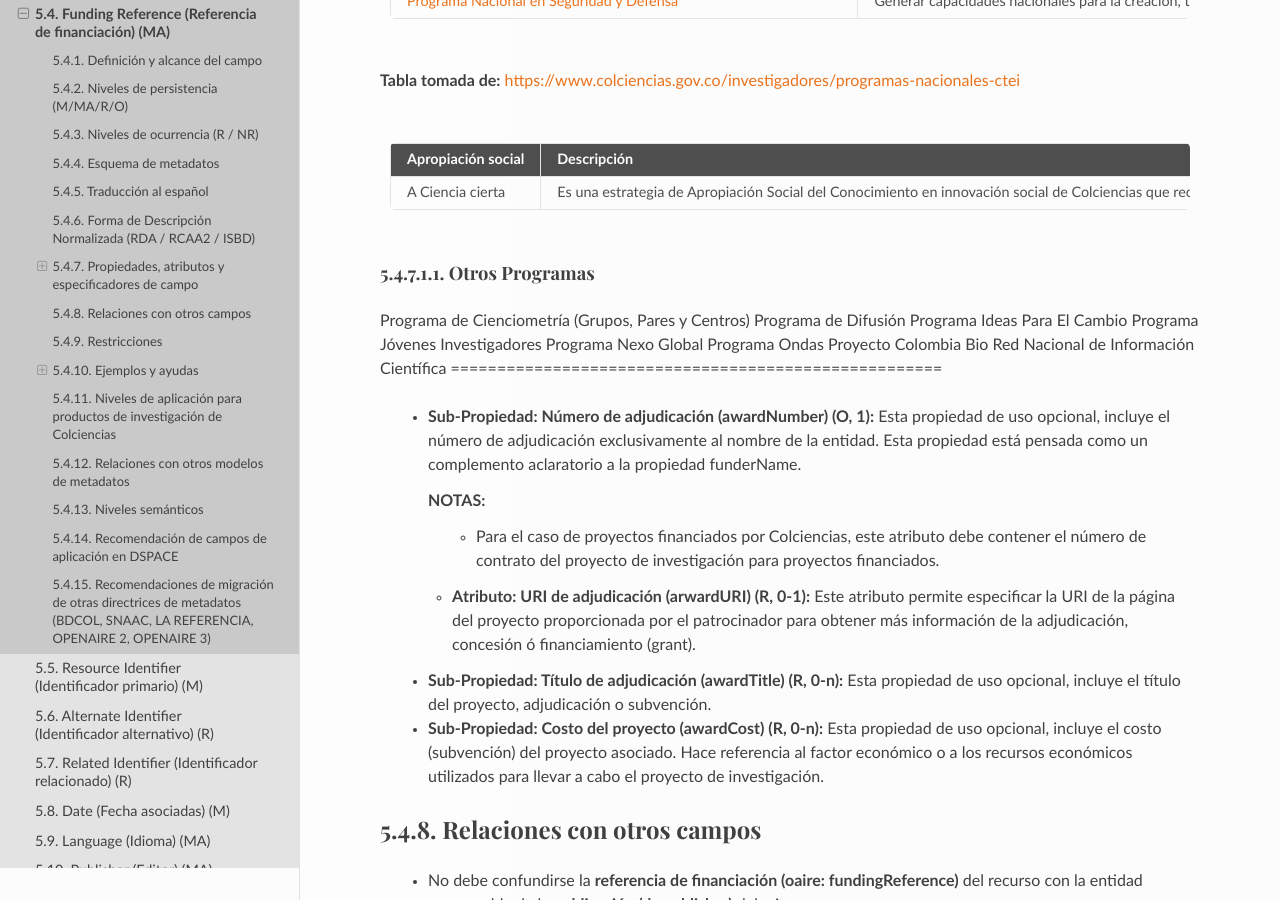
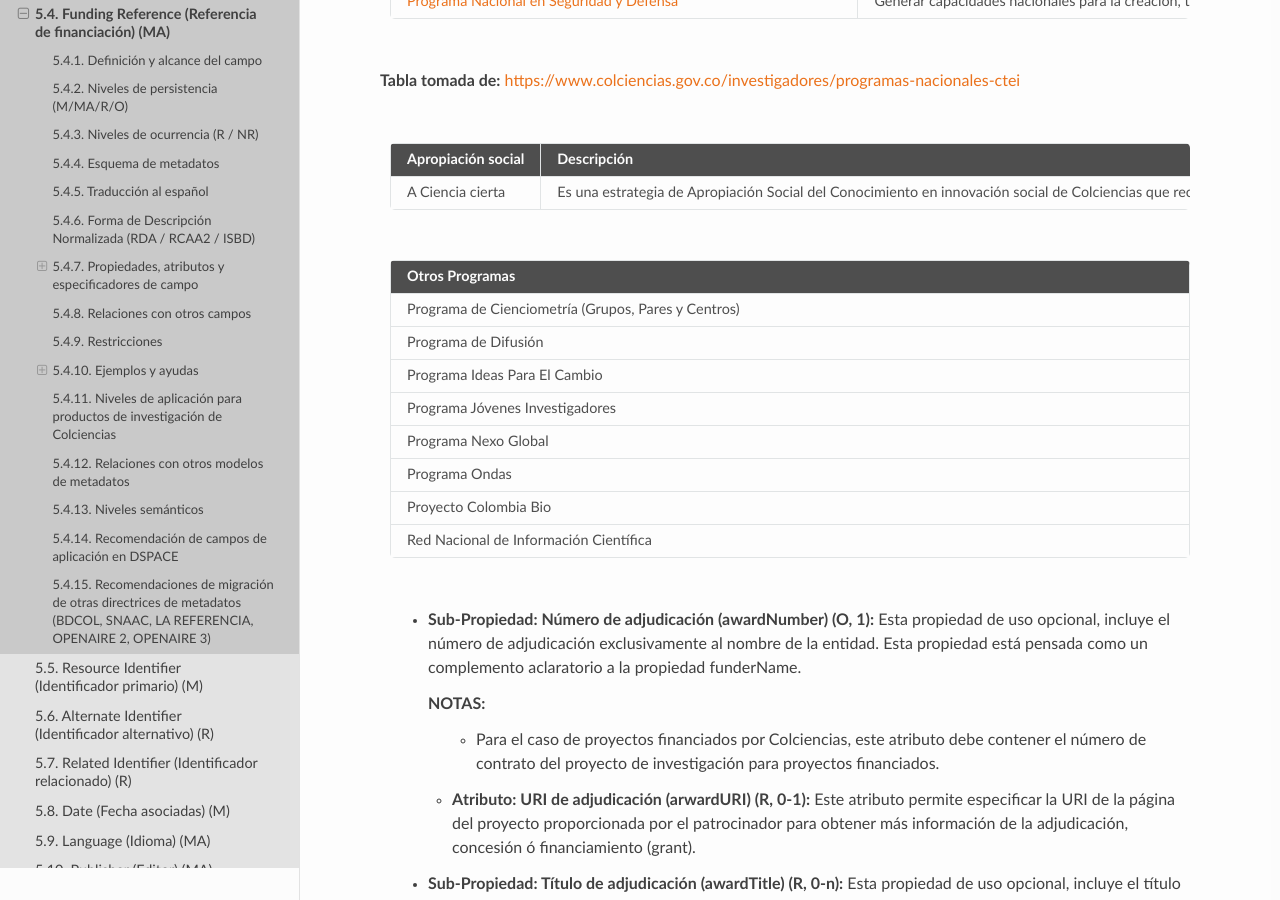
Before and after one commit to rcic/openaire4, a Sphinx documentation site: the page built from docs/field_projectid.rst, in a window 1280 px wide and 900 px high, scrolled down 2456 px. Built offline with Sphinx 7.4.7 and the Read the Docs theme 2.0.0, drawn with Linux system fonts in a browser that asks for light colours; some web fonts are replaced; a script that is not in the unit is left out.

Commit message:
correcion tabla

```diff
--- a/docs/field_projectid.rst
+++ b/docs/field_projectid.rst
@@ -106,18 +106,27 @@ Entidad que agrupa todas las entidades que financian proyectos de investigación
 
 ..
 
-=====================================================
-Otros Programas
-=====================================================
-Programa de Cienciometría (Grupos, Pares y Centros)
-Programa de Difusión
-Programa Ideas Para El Cambio
-Programa Jóvenes Investigadores
-Programa Nexo Global
-Programa Ondas
-Proyecto Colombia Bio
-Red Nacional de Información Científica
-=====================================================
+
++-----------------------------------------------------+
+| Otros Programas                                     |
++=====================================================+
+| Programa de Cienciometría (Grupos, Pares y Centros) |
++-----------------------------------------------------+
+| Programa de Difusión                                |
++-----------------------------------------------------+
+| Programa Ideas Para El Cambio                       |
++-----------------------------------------------------+
+| Programa Jóvenes Investigadores                     |
++-----------------------------------------------------+
+| Programa Nexo Global                                |
++-----------------------------------------------------+
+| Programa Ondas                                      |
++-----------------------------------------------------+
+| Proyecto Colombia Bio                               |
++-----------------------------------------------------+
+| Red Nacional de Información Científica              |
++-----------------------------------------------------+
+
 
 ..
 
```
